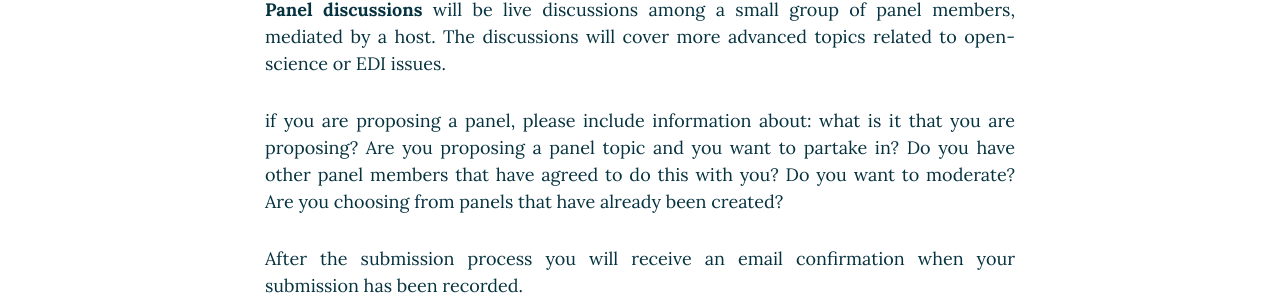
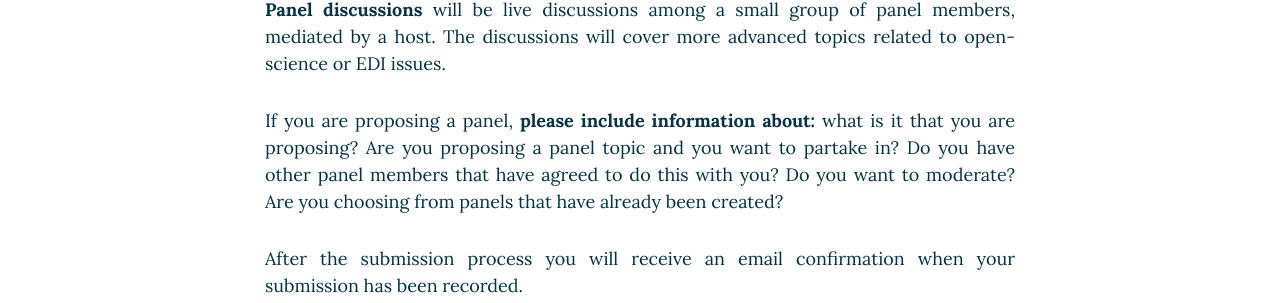
Before and after one commit to ohbm/osr2021, a Jekyll site: the page built from submit.md, in a window 1280 px wide and 900 px high, scrolled down 1531 px. Shown: the part 151-454 px from the top of the window. Built offline with Jekyll 4.4.1, drawn with Linux system fonts in a browser that asks for light colours; nearby versions of some CDN libraries.

```diff
--- a/submit.md
+++ b/submit.md
@@ -68,7 +68,7 @@ If you do not have a GitHub username, we invite you to follow the instructions a
   **Panel discussions** will be live discussions among a small group of panel members, mediated by a host. The discussions will cover more advanced topics related to open-science or EDI issues.
 </p>
 <p align="justify">
-if you are proposing a panel, please include information about: what is it that you are proposing? Are you proposing a panel topic and you want to partake in? Do you have other panel members that have agreed to do this with you? Do you want to moderate? Are you choosing from panels that have already been created?
+If you are proposing a panel, **please include information about:** what is it that you are proposing? Are you proposing a panel topic and you want to partake in? Do you have other panel members that have agreed to do this with you? Do you want to moderate? Are you choosing from panels that have already been created?
 </p>
 {::options parse_block_html="false" /}
 <p align="justify">
```
